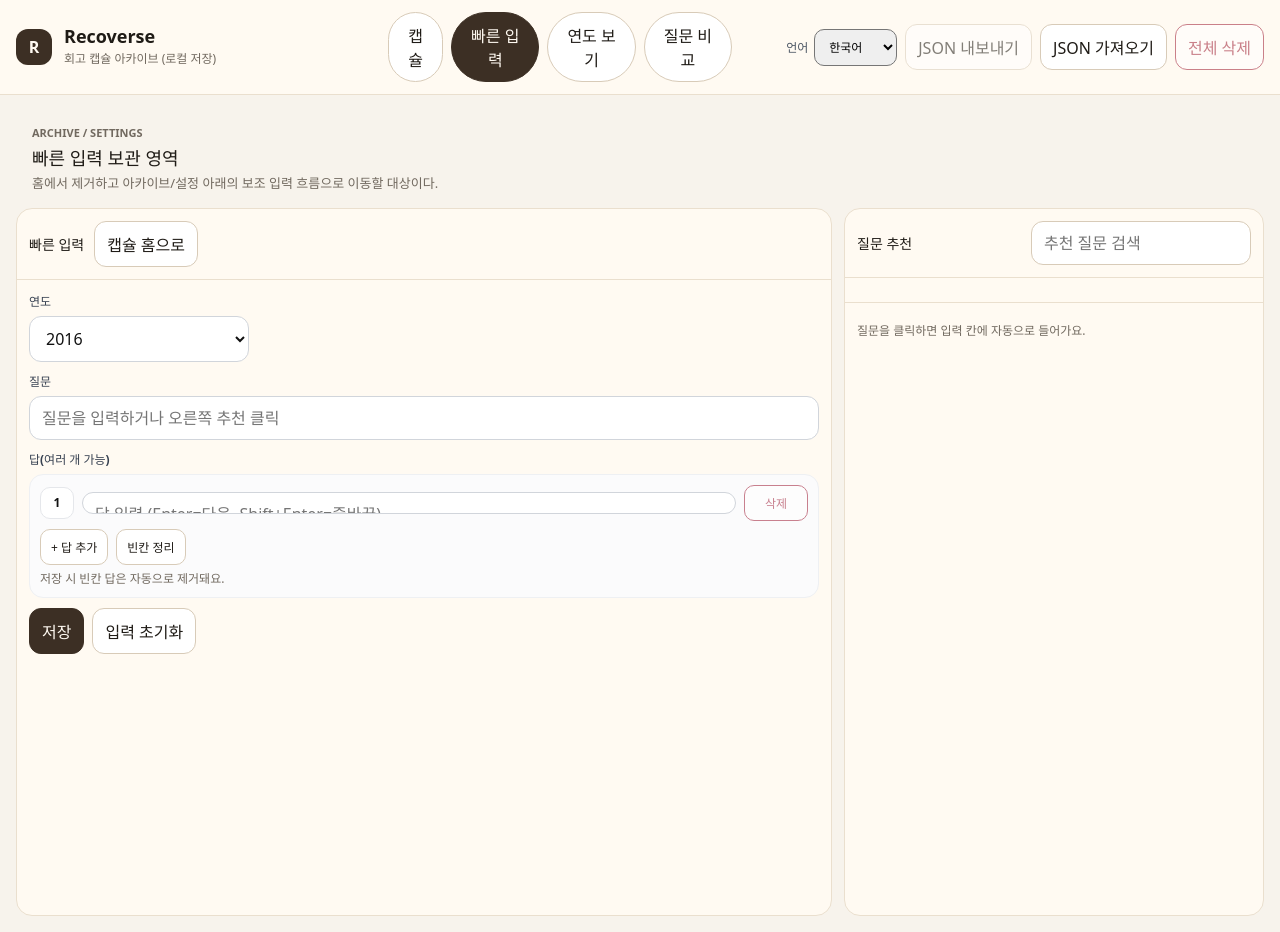
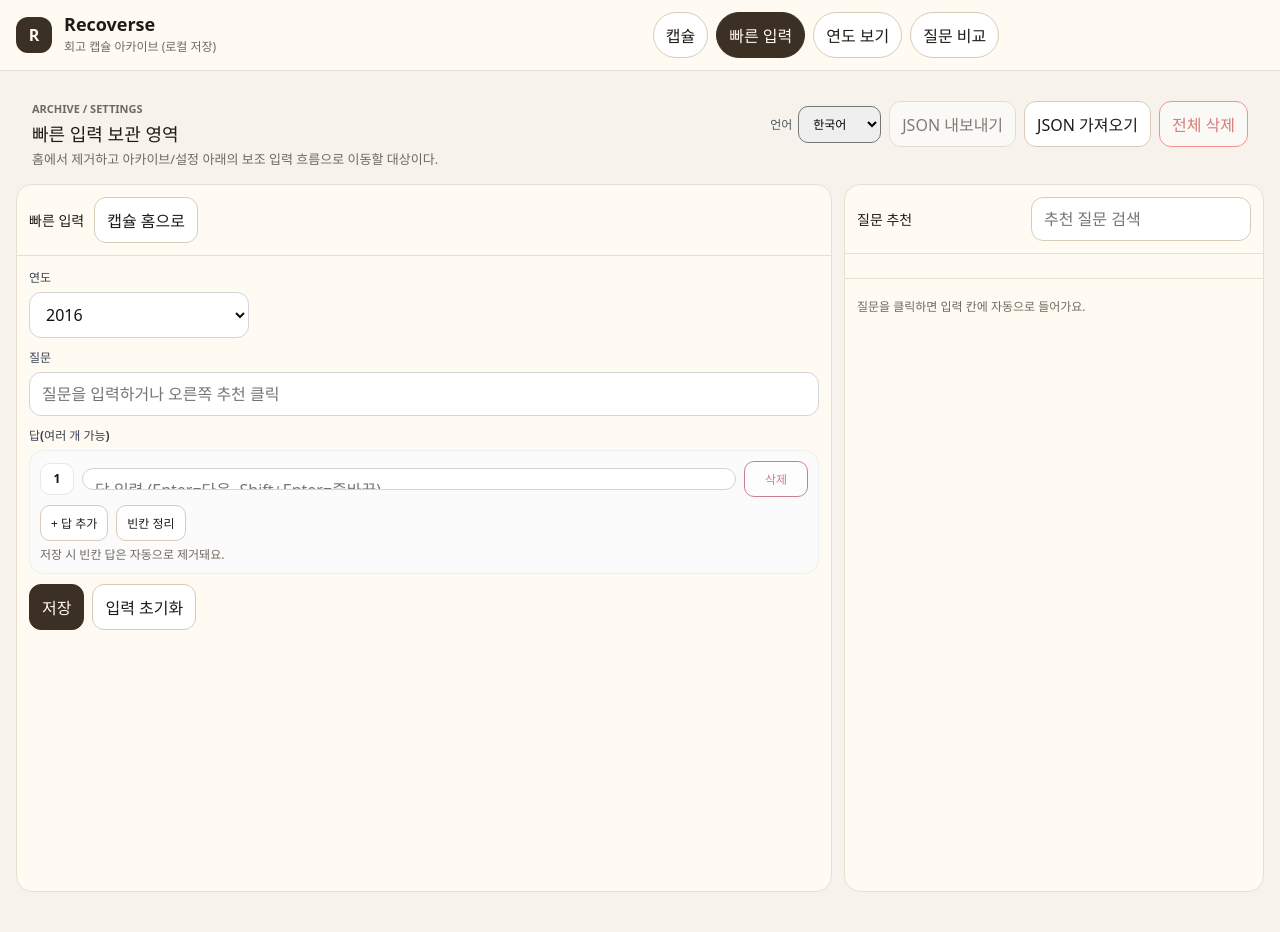
Before and after one commit to minmaxhap/recoverse, a Vue app in the folder recoverse-frontend/: page / in a window 1280 px wide. Both pictures are taken after a click on the button "빠른 입력". After the commit the page ends 908 px from the top, so only its background shows below. Built offline with nearby package versions, Linux system fonts and the light colour scheme.

Commit message:
Move archive controls into settings shell

```diff
--- a/recoverse-frontend/src/App.vue
+++ b/recoverse-frontend/src/App.vue
@@ -41,15 +41,6 @@
         </button>
       </nav>
 
-      <div class="actions">
-        <LanguageSelector v-model="language" :label="t.language" @change="saveLanguage" />
-        <button @click="onExport" :disabled="entries.length === 0">JSON 내보내기</button>
-        <label class="file">
-          JSON 가져오기
-          <input type="file" accept="application/json" @change="onImportFile" />
-        </label>
-        <button class="danger" @click="clearAll" :disabled="entries.length === 0">전체 삭제</button>
-      </div>
     </header>
 
     <!-- Main -->
@@ -60,6 +51,22 @@
         :title="modePlanById['year-archive'].title"
         :description="modePlanById['year-archive'].note"
       >
+        <template #actions>
+          <ArchiveSettingsTools
+            :language="language"
+            :language-label="t.language"
+            export-label="JSON 내보내기"
+            import-label="JSON 가져오기"
+            clear-label="전체 삭제"
+            :export-disabled="entries.length === 0"
+            :clear-disabled="entries.length === 0"
+            @update:language="language = $event"
+            @change-language="saveLanguage"
+            @export="onExport"
+            @import-file="onImportFile"
+            @clear-all="clearAll"
+          />
+        </template>
       <section class="layout3">
         <!-- Left: Years -->
         <aside class="panel">
@@ -240,6 +247,22 @@
         :title="modePlanById['question-compare-archive'].title"
         :description="modePlanById['question-compare-archive'].note"
       >
+        <template #actions>
+          <ArchiveSettingsTools
+            :language="language"
+            :language-label="t.language"
+            export-label="JSON 내보내기"
+            import-label="JSON 가져오기"
+            clear-label="전체 삭제"
+            :export-disabled="entries.length === 0"
+            :clear-disabled="entries.length === 0"
+            @update:language="language = $event"
+            @change-language="saveLanguage"
+            @export="onExport"
+            @import-file="onImportFile"
+            @clear-all="clearAll"
+          />
+        </template>
       <section class="layoutCompare">
         <aside class="panel">
           <div class="panelHead">
@@ -386,6 +409,22 @@
         :title="modePlanById['quick-entry-archive'].title"
         :description="modePlanById['quick-entry-archive'].note"
       >
+        <template #actions>
+          <ArchiveSettingsTools
+            :language="language"
+            :language-label="t.language"
+            export-label="JSON 내보내기"
+            import-label="JSON 가져오기"
+            clear-label="전체 삭제"
+            :export-disabled="entries.length === 0"
+            :clear-disabled="entries.length === 0"
+            @update:language="language = $event"
+            @change-language="saveLanguage"
+            @export="onExport"
+            @import-file="onImportFile"
+            @clear-all="clearAll"
+          />
+        </template>
       <section class="layoutAdd">
         <section class="panel">
           <div class="panelHead">
@@ -484,7 +523,7 @@
 
 <script setup lang="ts">
 import { computed, onMounted, reactive, ref, nextTick } from "vue";
-import LanguageSelector from "./components/LanguageSelector.vue";
+import ArchiveSettingsTools from "./components/ArchiveSettingsTools.vue";
 import ArchiveSettingsView from "./views/ArchiveSettingsView.vue";
 import HomePage from "./views/HomePage.vue";
 import {
@@ -1556,7 +1595,7 @@
   background: var(--color-surface);
   border-bottom: 1px solid var(--color-soft-border);
   display: grid;
-  grid-template-columns: 360px 1fr 520px;
+  grid-template-columns: 360px 1fr;
   gap: 12px;
   align-items: center;
   padding: 12px 16px;
@@ -1617,31 +1656,6 @@
   color: var(--color-primary-contrast);
 }
 
-.actions {
-  display: flex;
-  justify-content: flex-end;
-  gap: 8px;
-  align-items: center;
-  flex-wrap: wrap;
-}
-
-.file {
-  border: 1px solid var(--color-border);
-  background: var(--color-paper);
-  padding: 10px 12px;
-  border-radius: 12px;
-  cursor: pointer;
-  user-select: none;
-}
-
-.file input { display: none; }
-
-.smallFile {
-  padding: 8px 10px;
-  border-radius: 10px;
-  font-size: 12px;
-}
-
 button {
   font: inherit;
   border: 1px solid var(--color-border);
@@ -1778,16 +1792,6 @@
   .tabs button {
     flex: 0 0 auto;
     padding: 9px 10px;
-  }
-
-  .actions {
-    justify-content: flex-start;
-  }
-
-  .actions > button,
-  .actions > label {
-    flex: 1 1 140px;
-    text-align: center;
   }
 
   .main {
--- /dev/null
+++ b/recoverse-frontend/src/components/ArchiveSettingsTools.vue
@@ -0,0 +1,92 @@
+<template>
+  <div class="tools">
+    <LanguageSelector
+      :model-value="language"
+      :label="languageLabel"
+      @update:model-value="$emit('update:language', $event)"
+      @change="$emit('change-language')"
+    />
+    <button type="button" :disabled="exportDisabled" @click="$emit('export')">
+      {{ exportLabel }}
+    </button>
+    <label class="file">
+      {{ importLabel }}
+      <input type="file" accept="application/json" @change="$emit('import-file', $event)" />
+    </label>
+    <button class="danger" type="button" :disabled="clearDisabled" @click="$emit('clear-all')">
+      {{ clearLabel }}
+    </button>
+  </div>
+</template>
+
+<script setup lang="ts">
+import type { AppLanguage } from "../lib/recoverseStore";
+import LanguageSelector from "./LanguageSelector.vue";
+
+defineProps<{
+  language: AppLanguage;
+  languageLabel: string;
+  exportLabel: string;
+  importLabel: string;
+  clearLabel: string;
+  exportDisabled: boolean;
+  clearDisabled: boolean;
+}>();
+
+defineEmits<{
+  "update:language": [language: AppLanguage];
+  "change-language": [];
+  export: [];
+  "import-file": [event: Event];
+  "clear-all": [];
+}>();
+</script>
+
+<style scoped>
+.tools {
+  display: flex;
+  justify-content: flex-end;
+  gap: 8px;
+  align-items: center;
+  flex-wrap: wrap;
+}
+
+button,
+.file {
+  font: inherit;
+  border: 1px solid var(--color-border);
+  background: var(--color-paper);
+  color: var(--color-ink);
+  border-radius: 12px;
+  padding: 10px 12px;
+}
+
+button {
+  cursor: pointer;
+}
+
+button:disabled {
+  opacity: 0.55;
+  cursor: not-allowed;
+}
+
+.file {
+  cursor: pointer;
+  user-select: none;
+}
+
+.file input {
+  display: none;
+}
+
+.danger {
+  border-color: #ef4444;
+  color: #b91c1c;
+}
+
+@media (max-width: 899px) {
+  .tools {
+    justify-content: flex-start;
+  }
+}
+</style>
--- a/recoverse-frontend/src/views/ArchiveSettingsView.vue
+++ b/recoverse-frontend/src/views/ArchiveSettingsView.vue
@@ -1,9 +1,14 @@
 <template>
   <section class="archiveView">
     <div class="archiveHead">
-      <span class="eyebrow">Archive / Settings</span>
-      <h2>{{ title }}</h2>
-      <p>{{ description }}</p>
+      <div class="copy">
+        <span class="eyebrow">Archive / Settings</span>
+        <h2>{{ title }}</h2>
+        <p>{{ description }}</p>
+      </div>
+      <div class="actions">
+        <slot name="actions" />
+      </div>
     </div>
 
     <slot />
@@ -25,6 +30,13 @@
 
 .archiveHead {
   padding: 14px 16px 0;
+  display: grid;
+  grid-template-columns: minmax(0, 1fr) auto;
+  gap: 12px;
+  align-items: start;
+}
+
+.copy {
   display: grid;
   gap: 4px;
 }
@@ -49,4 +61,19 @@
   font-size: 13px;
   line-height: 1.5;
 }
+
+.actions {
+  display: flex;
+  justify-content: flex-end;
+}
+
+@media (max-width: 899px) {
+  .archiveHead {
+    grid-template-columns: 1fr;
+  }
+
+  .actions {
+    justify-content: flex-start;
+  }
+}
 </style>
```
Also changed, not shown: 1 other file (tests, documents, lock files or other folders).
